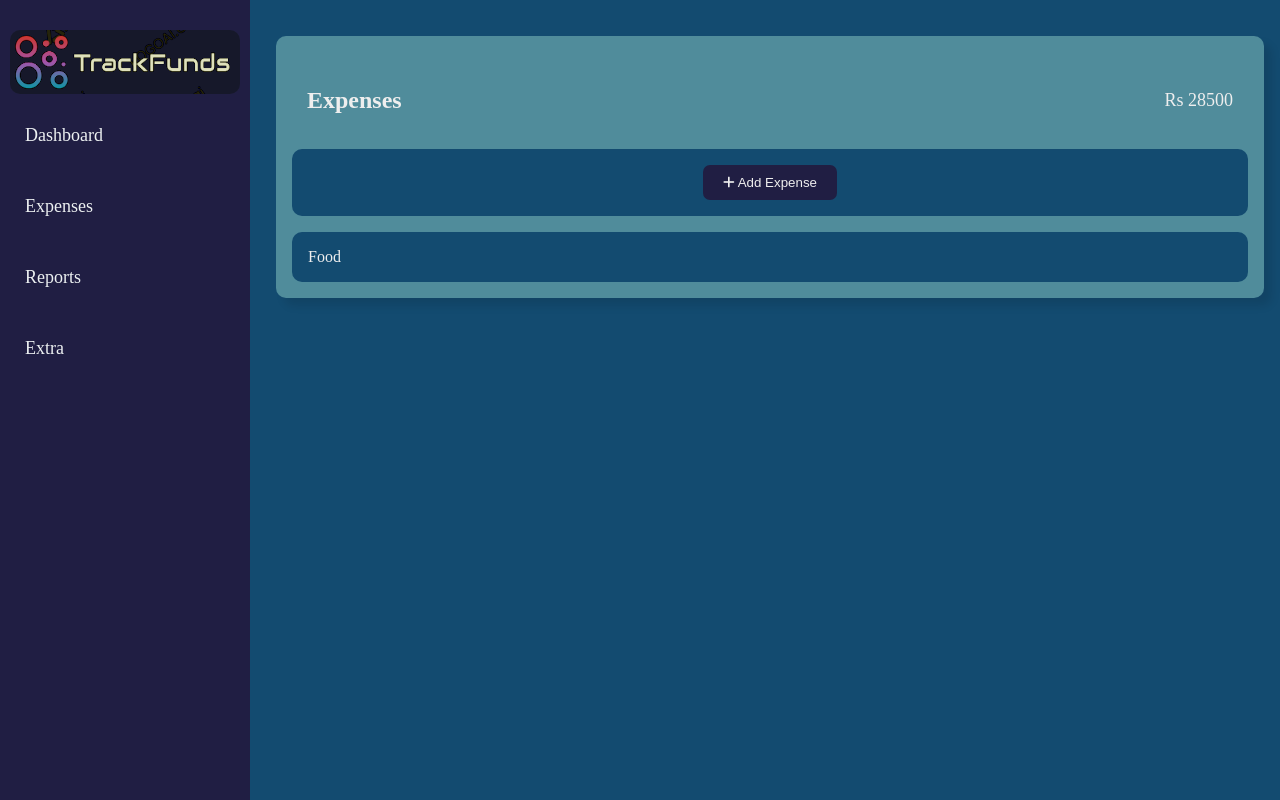
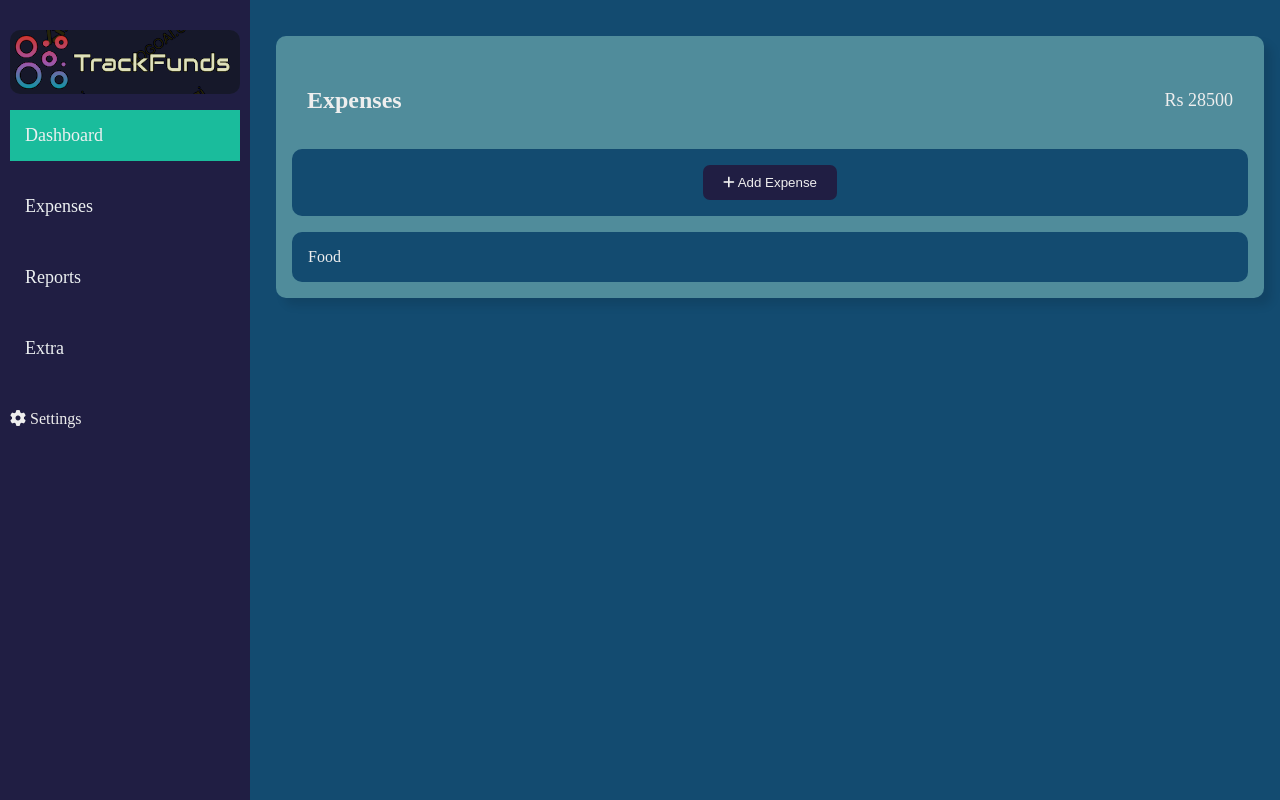
Before and after one commit to rohitghatal1/ExpenseTracker-React-TS, a React (Create React App) app: page / in a window 1280 px wide. Built offline with nearby package versions, Linux system fonts and the light colour scheme.

Commit message:
added settings section

```diff
--- a/src/Components/Navbar.tsx
+++ b/src/Components/Navbar.tsx
@@ -12,11 +12,19 @@ const Navbar: React.FC = () => {
         </div>
         <div className="navigations">
           <ul className="navbarList">
-            <li className='navLink'>Dashboard</li>
+            <li className='navLink activeLink'>Dashboard</li>
             <li className='navLink'>Expenses</li>
             <li className='navLink'>Reports</li>
             <li className='navLink'>Extra</li>
           </ul>
+        </div>
+        <div className="settingUser">
+          <div className="userAccount">
+
+          </div>
+          <div className="settings">
+            <span><i className="fa-solid fa-gear"></i> Settings</span>
+          </div>
         </div>
       </nav>
     </aside>
```
